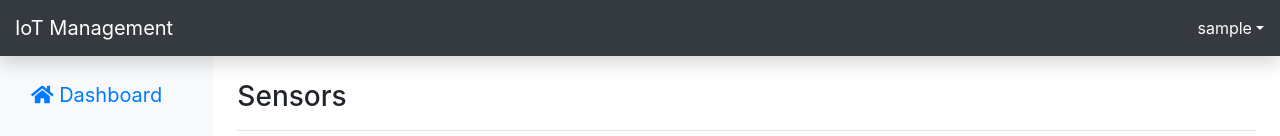
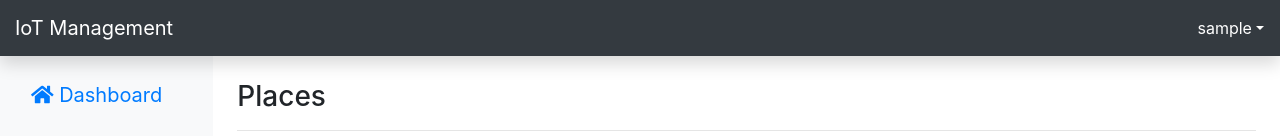
Before and after one commit to rogowski-piotr/iot-management-vue, a Vue app: page /places in a window 1280 px wide. Shown: the top 136 px of the page. Built offline with nearby package versions, Linux system fonts and the light colour scheme; no server answers; sample sign-in values are in the browser's storage.

Commit message:
fix bootstrap offset and title of page

```diff
--- a/src/pages/Places.vue
+++ b/src/pages/Places.vue
@@ -3,9 +3,9 @@
   <div class="container-fluid">
     <div class="row">
       <Sidebar currentElement="places"/>
-      <div class="ml-sm-auto col-lg-10 offset-1 p-4">
+      <div class="ml-sm-auto col-lg-10 p-4">
 
-        <h3>Sensors</h3>
+        <h3>Places</h3>
         <hr/>
         <AllPlaces/>
 
```
